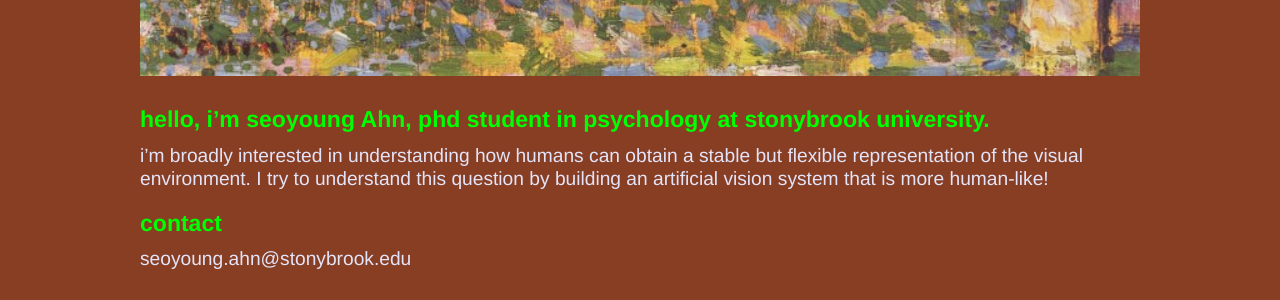
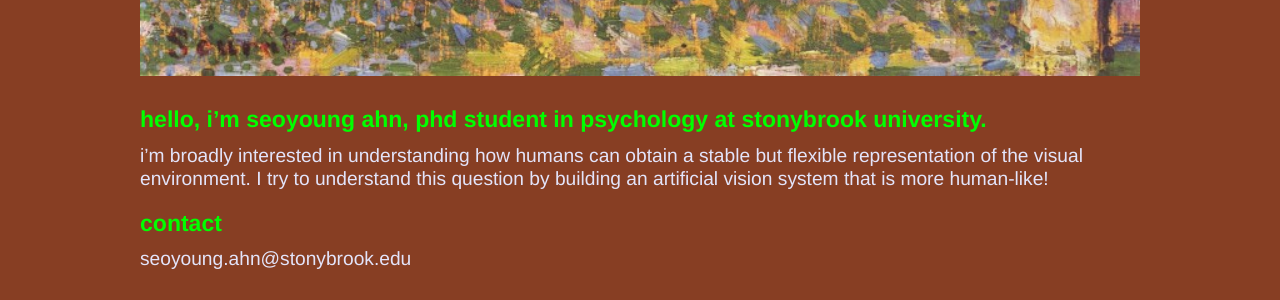
Before and after one commit to ahnchive/ahnchive.github.io, a Jekyll site: the page built from index.md, in a window 1280 px wide. Shown: the part 624-924 px from the top of the page. Built offline with Jekyll 4.4.1, drawn with Linux system fonts in a browser that asks for light colours.

```diff
--- a/index.md
+++ b/index.md
@@ -12,7 +12,7 @@ keywords: Seoyoung Ahn, Vision, Eye Tracking, Deep Learning
 <!-- <br clear="left"/> -->
 <!-- <img src="{{ BASE_PATH }}/assets/drawing.jpg" style="margin-bottom: 10px; margin-top: 10px"/> -->
 
-# hello, i'm seoyoung Ahn, phd student in psychology at stonybrook university.
+### hello, i'm seoyoung ahn, phd student in psychology at stonybrook university.
 i'm broadly interested in understanding how humans can obtain a stable but flexible representation of the visual environment. I try to understand this question by building an artificial vision system that is more human-like!
 
 <!-- <div style="text-align: justify"> I'm broadly interested in understanding how humans can obtain a stable but flexible representation of the visual environment. I try to understand this question by building an artificial vision system that is more human-like! </div>
```
